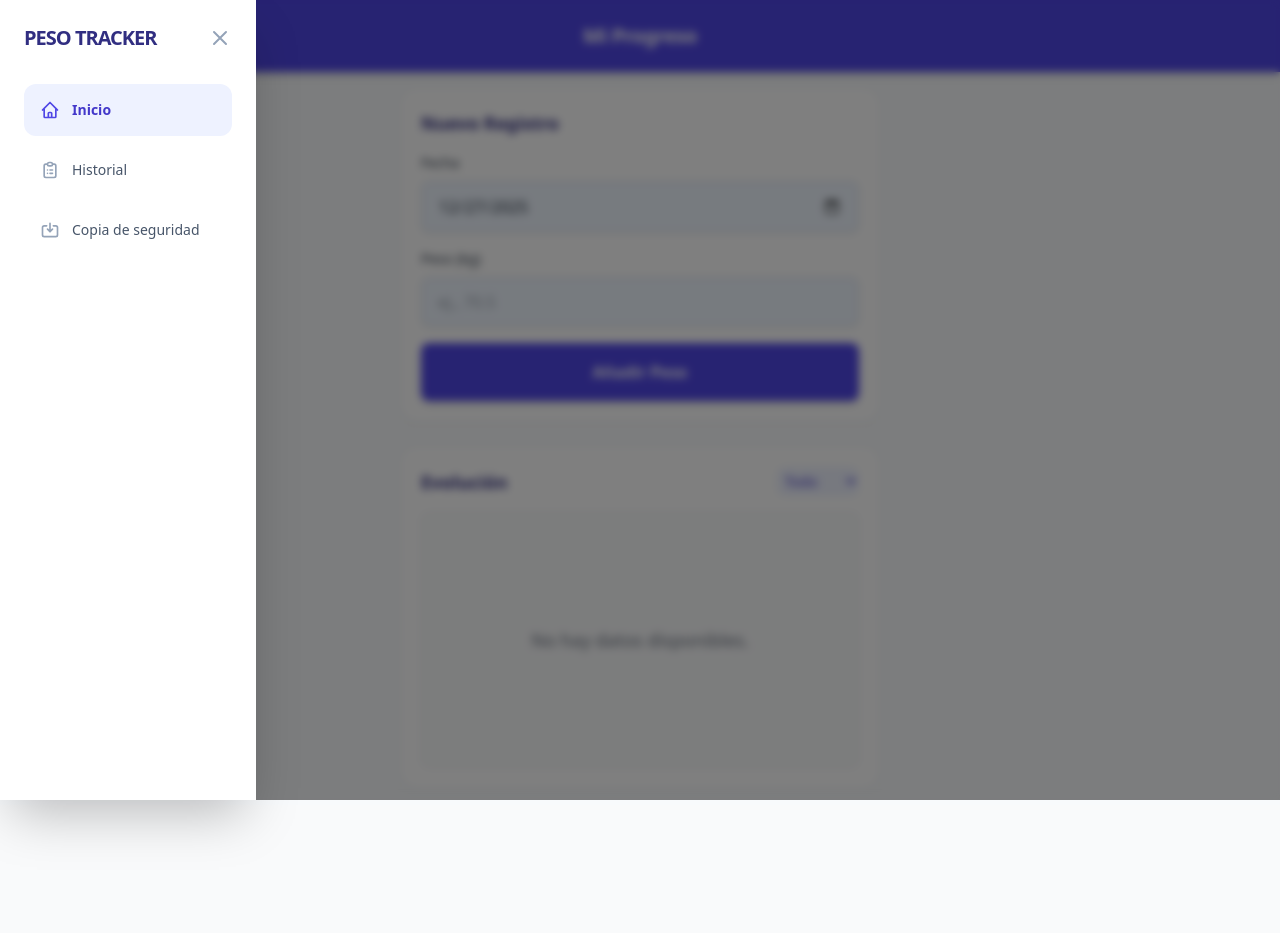
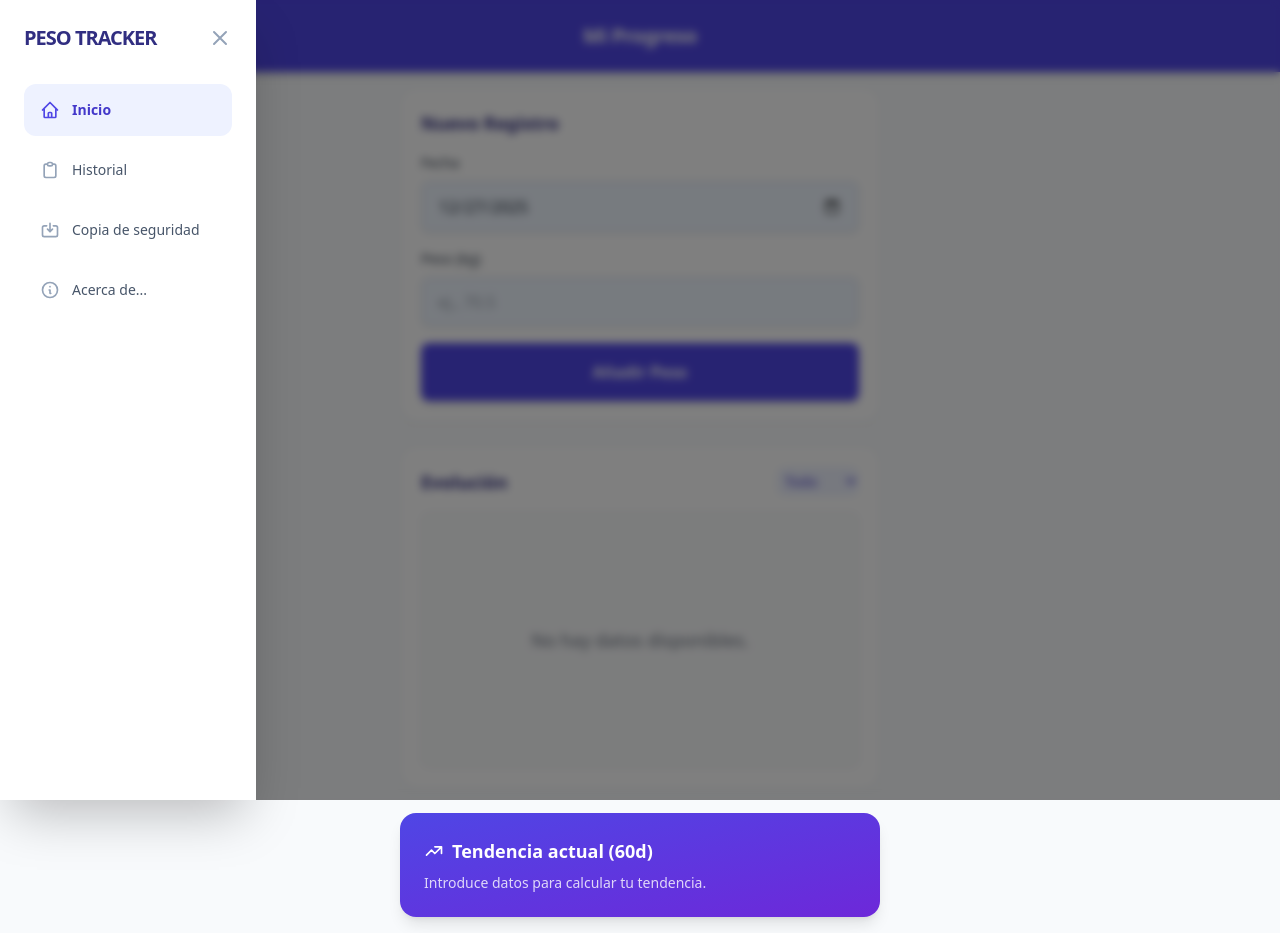
Before and after one commit to rauljblanco/Bascula, a React (Vite) app: page / in a window 1280 px wide. Both pictures are taken after a click on the button "Abrir menú". Before the commit the page ends 805 px from the top, so only its background shows below. Built offline with nearby package versions, Linux system fonts and the light colour scheme.

Commit message:
refactor: Rename app to Peso Tracker and update metadata
Renames the application from "Weight Tracker" to "Peso Tracker" across configuration files, HTML titles, and metadata. Includes updates to the description to match the new name and language.

```diff
--- a/App.tsx
+++ b/App.tsx
@@ -8,7 +8,7 @@ import { WeightEntryList } from './components/WeightEntryList';
 import { EditWeightModal } from './components/EditWeightModal';
 import { DataManagement } from './components/DataManagement';
 
-type View = 'home' | 'history' | 'backup';
+type View = 'home' | 'history' | 'backup' | 'about';
 
 function App() {
   const [activeView, setActiveView] = useState<View>('home');
@@ -18,6 +18,16 @@ function App() {
   const [loading, setLoading] = useState<boolean>(true);
   const [error, setError] = useState<string | null>(null);
   const [editingEntry, setEditingEntry] = useState<WeightEntry | null>(null);
+  const [isLandscape, setIsLandscape] = useState(false);
+
+  useEffect(() => {
+    const handleResize = () => {
+      setIsLandscape(window.innerWidth > window.innerHeight && window.innerWidth < 1024);
+    };
+    window.addEventListener('resize', handleResize);
+    handleResize();
+    return () => window.removeEventListener('resize', handleResize);
+  }, []);
 
   const fetchWeightEntries = useCallback(() => {
     try {
@@ -69,6 +79,46 @@ function App() {
     setIsMenuOpen(false);
   };
 
+  // Lógica de Predicción (Regresión Lineal sobre últimos 60 días)
+  const calculateForecast = () => {
+    if (weightEntries.length < 2) return null;
+
+    // Filtrar registros de los últimos 60 días para tendencia actual
+    const sixtyDaysAgo = Date.now() - (60 * 24 * 60 * 60 * 1000);
+    const recentEntries = weightEntries.filter(e => new Date(e.date).getTime() >= sixtyDaysAgo);
+
+    // Necesitamos al menos 2 puntos en los últimos 60 días para una tendencia "actual"
+    if (recentEntries.length < 2) return { error: "Faltan datos recientes (60d)" };
+
+    const data = recentEntries.map(e => ({
+      x: new Date(e.date).getTime(),
+      y: e.weight
+    }));
+
+    const n = data.length;
+    let sumX = 0, sumY = 0, sumXY = 0, sumXX = 0;
+    data.forEach(p => {
+      sumX += p.x;
+      sumY += p.y;
+      sumXY += p.x * p.y;
+      sumXX += p.x * p.x;
+    });
+
+    const slope = (n * sumXY - sumX * sumY) / (n * sumXX - sumX * sumX);
+    const intercept = (sumY - slope * sumX) / n;
+
+    const oneMonthInMs = 30 * 24 * 60 * 60 * 1000;
+    const futureTime = Date.now() + oneMonthInMs;
+    const predictedWeight = slope * futureTime + intercept;
+
+    return {
+      weight: predictedWeight,
+      trend: slope * oneMonthInMs
+    };
+  };
+
+  const forecast = calculateForecast();
+
   if (loading) {
     return (
       <div className="flex justify-center items-center min-h-screen bg-indigo-50">
@@ -77,9 +127,25 @@ function App() {
     );
   }
 
+  if (isLandscape) {
+    return (
+      <div className="fixed inset-0 bg-white z-[100] p-4 flex flex-col">
+        <div className="flex justify-between items-center mb-2">
+          <h2 className="text-sm font-bold text-indigo-600 uppercase tracking-widest">Vista Panorámica</h2>
+          <button onClick={() => setIsLandscape(false)} className="text-xs bg-slate-100 px-3 py-1 rounded-full font-bold">Cerrar</button>
+        </div>
+        <div className="flex-grow overflow-x-auto">
+          <div style={{ minWidth: weightEntries.length > 10 ? `${weightEntries.length * 40}px` : '100%' }} className="h-full">
+            <WeightChart weightEntries={weightEntries} filterPeriod={filterPeriod} />
+          </div>
+        </div>
+        <p className="text-[10px] text-center text-slate-400 mt-2">Desliza para ver fechas anteriores</p>
+      </div>
+    );
+  }
+
   return (
     <div className="min-h-screen flex flex-col bg-slate-50">
-      {/* Header con botón de menú */}
       <header className="bg-indigo-600 text-white p-4 shadow-md sticky top-0 z-40 flex justify-between items-center">
         <button
           onClick={() => setIsMenuOpen(true)}
@@ -94,49 +160,25 @@ function App() {
           {activeView === 'home' && 'Mi Progreso'}
           {activeView === 'history' && 'Historial'}
           {activeView === 'backup' && 'Copia de seguridad'}
+          {activeView === 'about' && 'Acerca de...'}
         </h1>
         <div className="w-10"></div>
       </header>
 
-      {/* Menú Lateral (Drawer) */}
       <div className={`fixed inset-0 z-50 transition-opacity duration-300 ${isMenuOpen ? 'opacity-100 pointer-events-auto' : 'opacity-0 pointer-events-none'}`}>
-        <div
-          className="absolute inset-0 bg-black bg-opacity-50 backdrop-blur-sm"
-          onClick={() => setIsMenuOpen(false)}
-        ></div>
+        <div className="absolute inset-0 bg-black/50 backdrop-blur-sm" onClick={() => setIsMenuOpen(false)}></div>
         <div className={`absolute top-0 left-0 h-full w-64 bg-white shadow-2xl transition-transform duration-300 transform ${isMenuOpen ? 'translate-x-0' : '-translate-x-full'}`}>
-          <div className="p-6">
+          <div className="p-6 h-full flex flex-col">
             <div className="flex justify-between items-center mb-8">
-              <span className="text-indigo-900 font-black text-xl tracking-tighter">PESO TRACKER</span>
-              <button
-                onClick={() => setIsMenuOpen(false)}
-                className="text-slate-400 hover:text-slate-600 transition-colors"
-              >
-                <svg className="w-6 h-6" fill="none" stroke="currentColor" viewBox="0 0 24 24">
-                  <path strokeLinecap="round" strokeLinejoin="round" strokeWidth="2" d="M6 18L18 6M6 6l12 12" />
-                </svg>
-              </button>
+              <span className="text-indigo-900 font-black text-xl tracking-tighter uppercase">Peso Tracker</span>
+              <button onClick={() => setIsMenuOpen(false)} className="text-slate-400"><svg className="w-6 h-6" fill="none" stroke="currentColor" viewBox="0 0 24 24"><path strokeLinecap="round" strokeLinejoin="round" strokeWidth="2" d="M6 18L18 6M6 6l12 12" /></svg></button>
             </div>
 
-            <nav className="space-y-2">
-              <MenuButton
-                active={activeView === 'home'}
-                onClick={() => navigateTo('home')}
-                label="Inicio"
-                icon={<svg className="w-5 h-5" fill="none" stroke="currentColor" viewBox="0 0 24 24"><path strokeLinecap="round" strokeLinejoin="round" strokeWidth="2" d="M3 12l2-2m0 0l7-7 7 7M5 10v10a1 1 0 001 1h3m10-11l2 2m-2-2v10a1 1 0 01-1 1h-3m-6 0a1 1 0 001-1v-4a1 1 0 011-1h2a1 1 0 011 1v4a1 1 0 001 1m-6 0h6" /></svg>}
-              />
-              <MenuButton
-                active={activeView === 'history'}
-                onClick={() => navigateTo('history')}
-                label="Historial"
-                icon={<svg className="w-5 h-5" fill="none" stroke="currentColor" viewBox="0 0 24 24"><path strokeLinecap="round" strokeLinejoin="round" strokeWidth="2" d="M9 5H7a2 2 0 00-2 2v12a2 2 0 002 2h10a2 2 0 002-2V7a2 2 0 00-2-2h-2M9 5a2 2 0 002 2h2a2 2 0 002-2M9 5a2 2 0 012-2h2a2 2 0 012 2m-3 7h3m-3 4h3m-6-4h.01m-.01 4h.01" /></svg>}
-              />
-              <MenuButton
-                active={activeView === 'backup'}
-                onClick={() => navigateTo('backup')}
-                label="Copia de seguridad"
-                icon={<svg className="w-5 h-5" fill="none" stroke="currentColor" viewBox="0 0 24 24"><path strokeLinecap="round" strokeLinejoin="round" strokeWidth="2" d="M8 7H5a2 2 0 00-2 2v9a2 2 0 002 2h14a2 2 0 002-2V9a2 2 0 00-2-2h-3m-1 4l-3 3m0 0l-3-3m3 3V4" /></svg>}
-              />
+            <nav className="space-y-2 flex-grow">
+              <MenuButton active={activeView === 'home'} onClick={() => navigateTo('home')} label="Inicio" icon={<svg className="w-5 h-5" fill="none" stroke="currentColor" viewBox="0 0 24 24"><path strokeLinecap="round" strokeLinejoin="round" strokeWidth="2" d="M3 12l2-2m0 0l7-7 7 7M5 10v10a1 1 0 001 1h3m10-11l2 2m-2-2v10a1 1 0 01-1 1h-3m-6 0a1 1 0 001-1v-4a1 1 0 011-1h2a1 1 0 011 1v4a1 1 0 001 1m-6 0h6" /></svg>} />
+              <MenuButton active={activeView === 'history'} onClick={() => navigateTo('history')} label="Historial" icon={<svg className="w-5 h-5" fill="none" stroke="currentColor" viewBox="0 0 24 24"><path strokeLinecap="round" strokeLinejoin="round" strokeWidth="2" d="M9 5H7a2 2 0 00-2 2v12a2 2 0 002 2h10a2 2 0 002-2V7a2 2 0 00-2-2h-2M9 5a2 2 0 002 2h2a2 2 0 002-2M9 5a2 2 0 012-2h2a2 2 0 012 2" /></svg>} />
+              <MenuButton active={activeView === 'backup'} onClick={() => navigateTo('backup')} label="Copia de seguridad" icon={<svg className="w-5 h-5" fill="none" stroke="currentColor" viewBox="0 0 24 24"><path strokeLinecap="round" strokeLinejoin="round" strokeWidth="2" d="M8 7H5a2 2 0 00-2 2v9a2 2 0 002 2h14a2 2 0 002-2V9a2 2 0 00-2-2h-3m-1 4l-3 3m0 0l-3-3m3 3V4" /></svg>} />
+              <MenuButton active={activeView === 'about'} onClick={() => navigateTo('about')} label="Acerca de..." icon={<svg className="w-5 h-5" fill="none" stroke="currentColor" viewBox="0 0 24 24"><path strokeLinecap="round" strokeLinejoin="round" strokeWidth="2" d="M13 16h-1v-4h-1m1-4h.01M21 12a9 9 0 11-18 0 9 9 0 0118 0z" /></svg>} />
             </nav>
           </div>
         </div>
@@ -156,7 +198,7 @@ function App() {
                 <select
                   value={filterPeriod}
                   onChange={(e) => setFilterPeriod(e.target.value as FilterPeriod)}
-                  className="bg-indigo-50 border-none text-indigo-700 text-sm rounded-lg p-1 focus:ring-0"
+                  className="bg-indigo-50 border-none text-indigo-700 text-sm rounded-lg p-1"
                 >
                   <option value={FilterPeriod.MONTH}>Mes</option>
                   <option value={FilterPeriod.THREE_MONTHS}>3 Meses</option>
@@ -165,6 +207,29 @@ function App() {
                 </select>
               </div>
               <WeightChart weightEntries={weightEntries} filterPeriod={filterPeriod} />
+            </section>
+
+            {/* Módulo de Previsión basado en últimos 60 días */}
+            <section className="bg-gradient-to-br from-indigo-600 to-violet-700 p-6 rounded-2xl shadow-lg text-white">
+              <h2 className="text-lg font-bold mb-2 flex items-center gap-2">
+                <svg className="w-5 h-5" fill="none" stroke="currentColor" viewBox="0 0 24 24"><path strokeLinecap="round" strokeLinejoin="round" strokeWidth="2" d="M13 7h8m0 0v8m0-8l-8 8-4-4-6 6" /></svg>
+                Tendencia actual (60d)
+              </h2>
+              {forecast && !('error' in forecast) ? (
+                <div>
+                  <p className="text-3xl font-black mb-1">{(forecast as any).weight.toFixed(1)} <span className="text-sm font-normal opacity-80">kg</span></p>
+                  <p className={`text-xs font-bold uppercase tracking-wider ${(forecast as any).trend > 0 ? 'text-rose-200' : 'text-emerald-200'}`}>
+                    {(forecast as any).trend > 0 ? 'Tendencia al alza' : 'Tendencia a la baja'} ({(forecast as any).trend > 0 ? '+' : ''}{(forecast as any).trend.toFixed(1)} kg/mes)
+                  </p>
+                  <p className="mt-4 text-[10px] opacity-60 leading-tight italic">* Previsión a 30 días basada en tus registros de los últimos 2 meses.</p>
+                </div>
+              ) : (
+                <p className="text-sm opacity-80">
+                  {forecast && 'error' in (forecast as any)
+                    ? "Necesitas al menos 2 registros en los últimos 60 días para ver la tendencia actual."
+                    : "Introduce datos para calcular tu tendencia."}
+                </p>
+              )}
             </section>
           </div>
         )}
@@ -192,6 +257,23 @@ function App() {
                 }}
               />
             </section>
+          </div>
+        )}
+
+        {activeView === 'about' && (
+          <div className="bg-white p-8 rounded-2xl shadow-sm border border-slate-100 text-center animate-in zoom-in-95 duration-300">
+            <div className="w-20 h-20 bg-indigo-100 rounded-full flex items-center justify-center mx-auto mb-6 text-indigo-600">
+               <svg className="w-10 h-10" fill="none" stroke="currentColor" viewBox="0 0 24 24"><path strokeLinecap="round" strokeLinejoin="round" strokeWidth="2" d="M13 16h-1v-4h-1m1-4h.01M21 12a9 9 0 11-18 0 9 9 0 0118 0z" /></svg>
+            </div>
+            <h2 className="text-2xl font-black text-slate-800 mb-1 uppercase tracking-tight">Peso Tracker</h2>
+            <p className="text-indigo-600 font-bold text-sm mb-6">Versión 2.4</p>
+            <div className="space-y-4 text-slate-600">
+              <div>
+                <p className="text-xs uppercase font-bold text-slate-400 tracking-widest">Autor</p>
+                <p className="text-lg font-bold">Raúl Jaime</p>
+              </div>
+              <p className="text-sm pt-4 border-t border-slate-50 italic">Tu compañero diario para el control de bienestar.</p>
+            </div>
           </div>
         )}
       </main>
--- a/index.html
+++ b/index.html
@@ -4,7 +4,7 @@
 <head>
     <meta charset="UTF-8">
     <meta name="viewport" content="width=device-width, initial-scale=1.0, maximum-scale=1.0, user-scalable=no">
-    <title>Weight Tracker</title>
+    <title>Peso Tracker</title>
     <meta name="theme-color" content="#4f46e5">
     <meta name="mobile-web-app-capable" content="yes">
     <link rel="manifest" href="/manifest.json">
--- a/metadata.json
+++ b/metadata.json
@@ -1,5 +1,5 @@
 {
-  "name": "Weight Tracker",
-  "description": "A simple application to track weight over time, allowing users to input weight for a selected date and visualize trends with various filtering options.",
+  "name": "Peso Tracker",
+  "description": "Una aplicación sencilla para seguir el peso a lo largo del tiempo, permitiendo introducir datos y visualizar tendencias.",
   "requestFramePermissions": []
 }
--- a/package.json
+++ b/package.json
@@ -1,5 +1,5 @@
 {
-  "name": "weight-tracker",
+  "name": "peso-tracker",
   "private": true,
   "version": "0.0.0",
   "type": "module",
```
Also changed, not shown: components/DataManagement.tsx (+30 -25 lines), components/WeightEntryList.tsx (+6 -1 lines).
